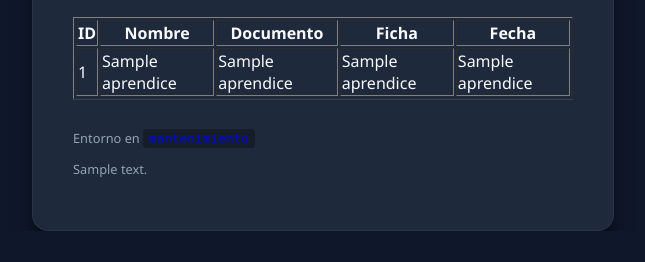
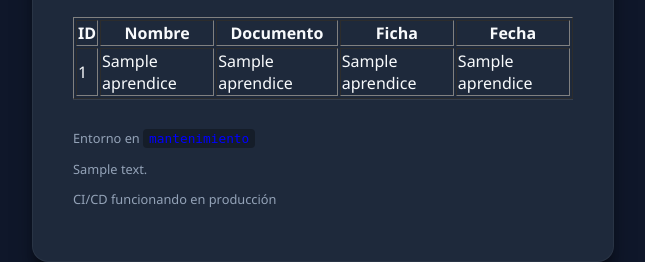
Before and after one commit to LauraPulidoCBA/proyecto_aprendices3, a Flask app: template templates/index.html in a window 1280 px wide. Shown: the part 575-837 px from the top of the page, without its empty margins (317-962 px from the left). Before the commit the page ends 806 px from the top, so only its background shows below. Run offline with Flask 3, Linux system fonts and the light colour scheme; the template is opened without the code that fills it: most values are stand-ins (such as "Sample title", 1, 10 or a date in 2020).

```diff
--- a/templates/index.html
+++ b/templates/index.html
@@ -65,6 +65,7 @@
         <div class="footer-info">
             <p>Entorno en <code>mantenimiento</code></p>
             <p>{{ ci_cd_text }}</p>
+            <p>CI/CD funcionando en producción</p>
         </div>
 
     </div>
```
